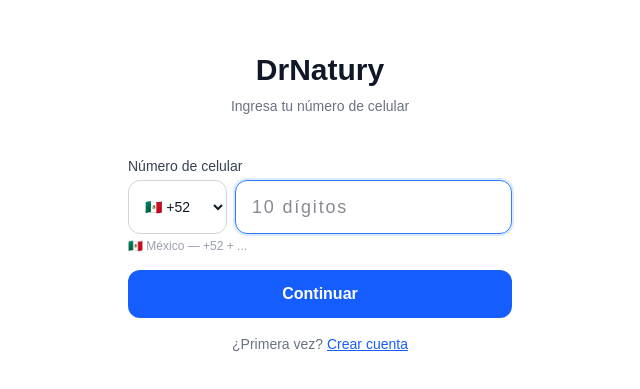
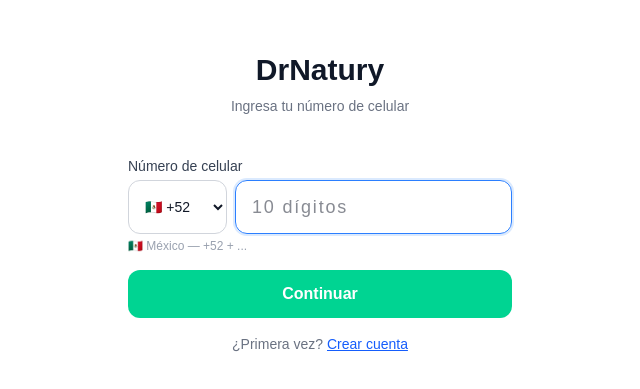
Before and after one commit to vicermexico/drnatury, a Next.js app: page /login in a window 1280 px wide. Shown: the part 197-586 px from the top of the page, without its empty margins (320-960 px from the left). Built offline with nearby package versions, Linux system fonts and the light colour scheme.

Commit message:
boton continuar en verde claro

```diff
--- a/src/components/forms/PhoneLoginForm.tsx
+++ b/src/components/forms/PhoneLoginForm.tsx
@@ -137,7 +137,7 @@
           <button
             type="submit"
             disabled={isPending}
-            className="w-full rounded-xl bg-blue-600 py-3 text-base font-semibold text-white transition hover:bg-blue-700 disabled:opacity-60"
+            className="w-full rounded-xl bg-emerald-400 py-3 text-base font-semibold text-white transition hover:bg-emerald-500 disabled:opacity-60"
           >
             {isPending ? "Verificando..." : "Continuar"}
           </button>
```
